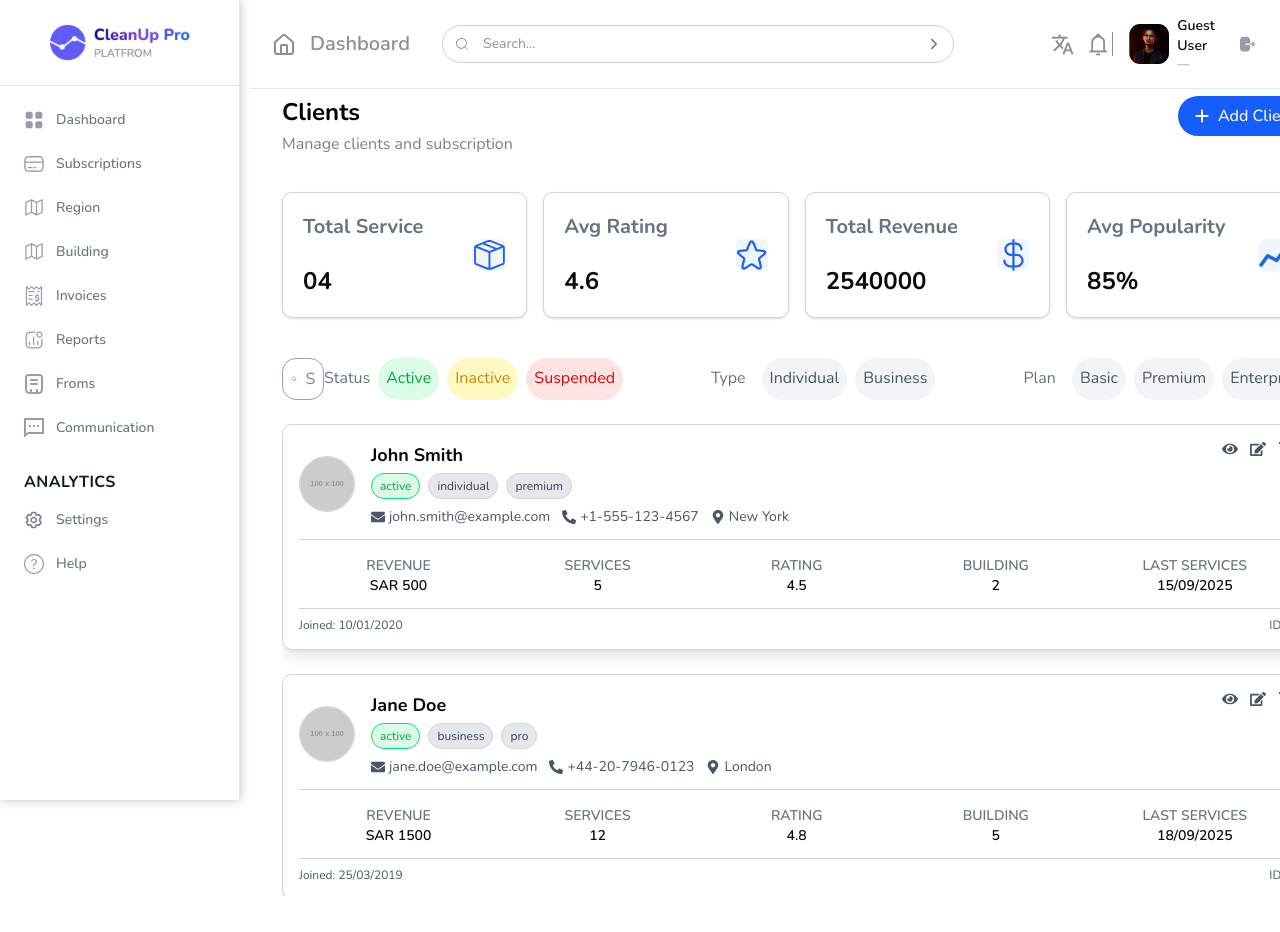
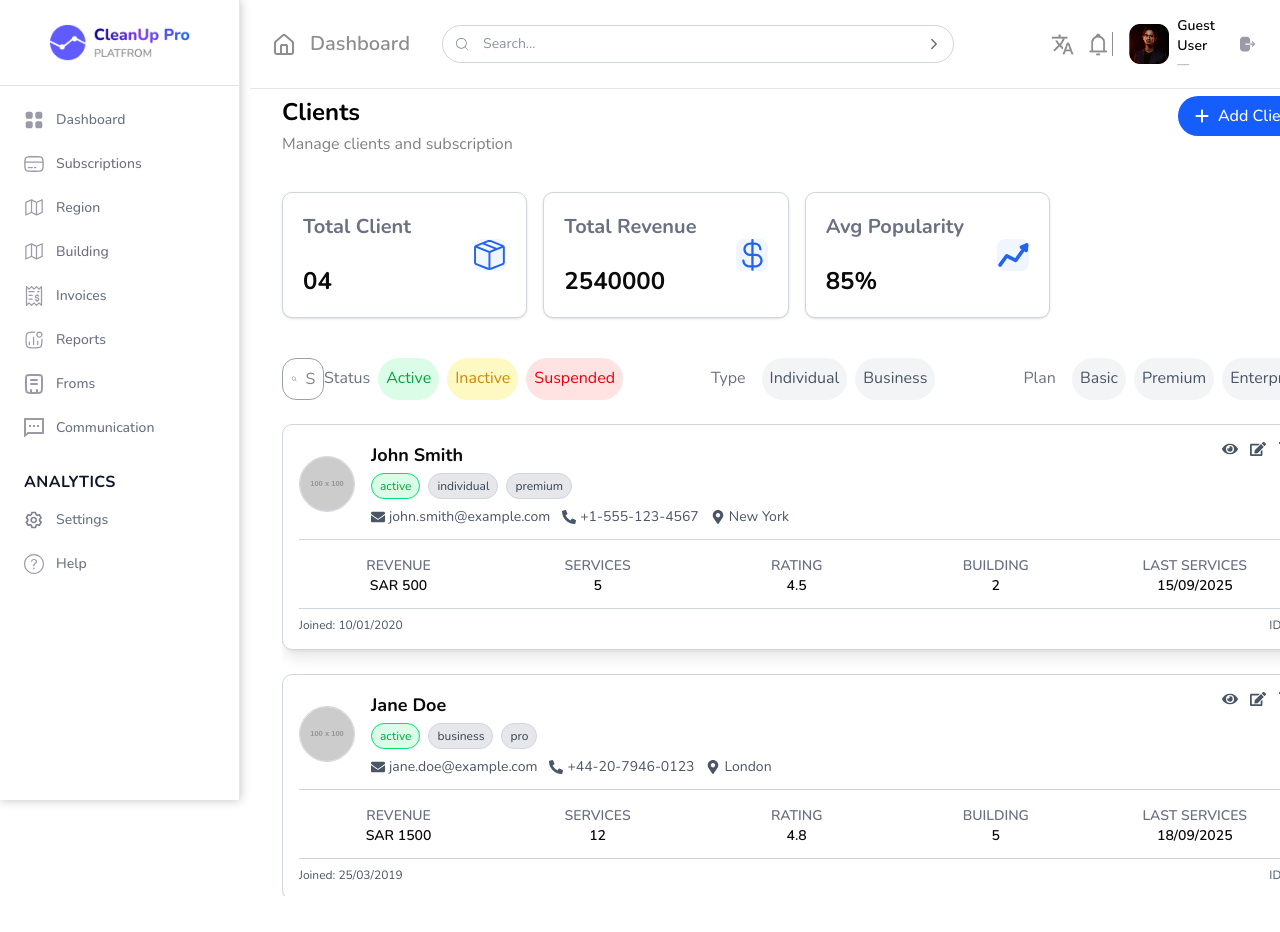
Before and after one commit to Alamin10231/CleanupSoftware, a React (Vite) app: page /client in a window 1280 px wide. Shown: the top 932 px of the page. Built offline with nearby package versions, Linux system fonts and the light colour scheme.

Commit message:
update region and building

```diff
--- a/src/Components/Sidebar.tsx
+++ b/src/Components/Sidebar.tsx
@@ -3,7 +3,7 @@ import { NavLink } from "react-router-dom";
 import { assets } from "../assets/assets";
 
 const Sidebar: React.FC = () => {
-  const role = "employy";
+  const role = "employee";
   const admin = [
     {
       heading: null,
--- a/src/Page/admin-dashboard/Clients.tsx
+++ b/src/Page/admin-dashboard/Clients.tsx
@@ -59,9 +59,7 @@ const Clients = () => {
         {/* Title */}
         <div className="flex justify-between">
           <div>
-                        <h2 className="text-black text-2xl font-bold">
-                            Clients
-                        </h2>
+            <h2 className="text-black text-2xl font-bold">Clients</h2>
             <p className=" text-[#808080] text-base mt-1">
               Manage clients and subscription
             </p>
@@ -71,21 +69,14 @@ const Clients = () => {
               <DialogTrigger>
                 <Button icon={<FaPlus />} text="Add Client" />
               </DialogTrigger>
-                            <DialogContent
-                            className="bg-white border-0 rounded-lg"
-                            >
+              <DialogContent className="bg-white border-0 rounded-lg">
                 <DialogHeader>
-                                    <DialogTitle>
-                                        New Client
-                                    </DialogTitle>
+                  <DialogTitle>New Client</DialogTitle>
                   <DialogDescription>
                     <form>
                       <div className="grid grid-cols-2 gap-4 py-4">
                         <div className="grid grid-cols-1 items-center ">
-                                                <label
-                                                   htmlFor="name"
-                                                   className="text-left"
-                                                >
+                          <label htmlFor="name" className="text-left">
                             Name<span className="text-red-500">*</span>
                           </label>
                           <input
@@ -95,10 +86,7 @@ const Clients = () => {
                           />
                         </div>
                         <div className="grid grid-cols-1 items-center">
-                                                <label
-                                                   htmlFor="email"
-                                                   className="text-left"
-                                                >
+                          <label htmlFor="email" className="text-left">
                             Email<span className="text-red-500">*</span>
                           </label>
                           <input
@@ -108,10 +96,7 @@ const Clients = () => {
                           />
                         </div>
                         <div className="grid grid-cols-1 items-center">
-                                                <label
-                                                   htmlFor="phone"
-                                                   className="text-left"
-                                                >
+                          <label htmlFor="phone" className="text-left">
                             Phone<span className="text-red-500">*</span>
                           </label>
                           <input
@@ -121,10 +106,7 @@ const Clients = () => {
                           />
                         </div>
                         <div className="grid grid-cols-1 items-center">
-                                                <label
-                                                   htmlFor="address"
-                                                   className="text-left"
-                                                >
+                          <label htmlFor="address" className="text-left">
                             Address<span className="text-red-500">*</span>
                           </label>
                           <input
@@ -135,10 +117,7 @@ const Clients = () => {
                         </div>
                         <div className="col-span-2 gap-2 grid grid-cols-1">
                           <div className="grid grid-cols-1 items-center">
-                                                   <label
-                                                      htmlFor="tags"
-                                                      className="text-left"
-                                                   >
+                            <label htmlFor="tags" className="text-left">
                               Tags
                             </label>
                             <input
@@ -149,10 +128,7 @@ const Clients = () => {
                             />
                           </div>
                           <div className="grid grid-cols-1 items-center">
-                                                   <label
-                                                      htmlFor="buildings"
-                                                      className="text-left"
-                                                   >
+                            <label htmlFor="buildings" className="text-left">
                               Associated Buildings
                             </label>
                             <input
@@ -174,17 +150,12 @@ const Clients = () => {
         {/* Top Card */}
         <div className="grid grid-cols-1 gap-4 sm:grid-cols-2 lg:grid-cols-4 mt-6">
           <Card
-                        title="Total Service"
+            title="Total Client"
             number="04"
             iconSrc={assets.total_service}
             iconAlt="An icon of a shopping cart"
           />
-                    <Card
-                        title="Avg Rating"
-                        number="4.6"
-                        iconSrc={assets.AVG_rating}
-                        iconAlt="An icon of a shopping cart"
-                    />
+
           <Card
             title="Total Revenue"
             number={2540000}
@@ -213,9 +184,7 @@ const Clients = () => {
           </div>
           <div className="flex gap-20">
             <div className="flex gap-2">
-                            <p className="text-base text-gray-500 py-2">
-                                Status
-                            </p>
+              <p className="text-base text-gray-500 py-2">Status</p>
               <p className="bg-green-100 p-2 text-green-600 rounded-full">
                 Active
               </p>
@@ -255,9 +224,7 @@ const Clients = () => {
       <div className="flex-1 overflow-y-auto scrollbar-hide">
         <div className="grid gap-6 sm:grid-cols-2 lg:grid-cols-1">
           {filteredUsers.length > 0 ? (
-                        filteredUsers.map((user) => (
-                            <UserCard key={user.id} user={user} />
-                        ))
+            filteredUsers.map((user) => <UserCard key={user.id} user={user} />)
           ) : (
             <p className="text-gray-500 text-center col-span-full">
               No users found.
--- a/src/Page/employee-dashboard/EmployeeBuilding.tsx
+++ /dev/null
@@ -1,8 +0,0 @@
-
-const EmployeeBuilding = () => {
-  return (
-    <div>EmployeeBuilding</div>
-  )
-}
-
-export default EmployeeBuilding
--- a/src/Page/employee-dashboard/EmployeeHelp.tsx
+++ /dev/null
@@ -1,8 +0,0 @@
-
-const EmployeeHelp = () => {
-  return (
-    <div>EmployeeHelp</div>
-  )
-}
-
-export default EmployeeHelp
--- a/src/Page/employee-dashboard/EmployeeRegion.tsx
+++ /dev/null
@@ -1,8 +0,0 @@
-
-const EmployeeRegion = () => {
-  return (
-    <div>EmployeeRegion</div>
-  )
-}
-
-export default EmployeeRegion
--- a/src/Page/employee-dashboard/welcome-page.tsx
+++ /dev/null
@@ -1,7 +0,0 @@
-import React from 'react'
-
-export default function Welcomepage() {
-  return (
-    <div>welcome-page</div>
-  )
-}
--- a/src/Router/Router.tsx
+++ b/src/Router/Router.tsx
@@ -22,12 +22,9 @@ import SubscriptionPlan from "@/Components/Subscription/SubscriptionPlan";
 import AddNewPlanForm from "@/Page/admin-dashboard/add-new-plan";
 import AddNewServiceForm from "@/Page/admin-dashboard/add-services";
 import EmployeeDashboard from "@/Page/employee-dashboard/EmployeeDashboard";
-import EmployeeBuilding from "@/Page/employee-dashboard/EmployeeBuilding";
 import EmployeeCommunication from "@/Page/employee-dashboard/EmployeeCommunication";
 import EmployeeSetting from "@/Page/employee-dashboard/EmployeeSetting";
 import EmployeeForms from "@/Page/employee-dashboard/EmployeeForms";
-import EmployeeHelp from "@/Page/employee-dashboard/EmployeeHelp";
-import EmployeeRegion from "@/Page/employee-dashboard/EmployeeRegion";
 import EmployeeReports from "@/Page/employee-dashboard/EmployeeReports";
 import EmployeeInvoicees from "@/Page/employee-dashboard/EmployeeInvoicees";
 import EmployeeSubscription from "@/Page/employee-dashboard/EmployeeSubscription";
@@ -36,6 +33,8 @@ import NotFound from "@/Page/NotFound";
 // import Buildingregions from "@/Page/employee-dashboard/building-regions";
 // import RegionDashboard from "@/Page/employee-dashboard/building-tasks";
 import Verifyotp from "@/Components/Auth/Verifyotp";
+import Buildingregions from "@/Page/employee-dashboard/Buildingregions";
+import RegionDashboard from "@/Page/employee-dashboard/RegionDashboard";
 
 const Router = () => {
     return (
@@ -68,7 +67,7 @@ const Router = () => {
                 />
                 <Route
                     path="/employee-building"
-                    element={<EmployeeBuilding />}
+                    element={<RegionDashboard />}
                 />
                 <Route
                     path="/employee-communication"
@@ -76,8 +75,7 @@ const Router = () => {
                 />
                 <Route path="/employee-setting" element={<EmployeeSetting />} />
                 <Route path="/employee-forms" element={<EmployeeForms />} />
-                <Route path="/employee-help" element={<EmployeeHelp />} />
-                <Route path="/employee-region" element={<EmployeeRegion />} />
+                <Route path="/employee-region" element={<Buildingregions />} />
                 <Route path="/employee-report" element={<EmployeeReports />} />
                 <Route
                     path="/employee-invoice"
```
Also changed, not shown: src/Page/employee-dashboard/Buildingregions.tsx (renamed from src/Page/employee-dashboard/building-regions.tsx), src/Page/employee-dashboard/RegionDashboard.tsx (renamed from src/Page/employee-dashboard/building-tasks.tsx). Lines whose indentation alone changed are shown as unchanged.
